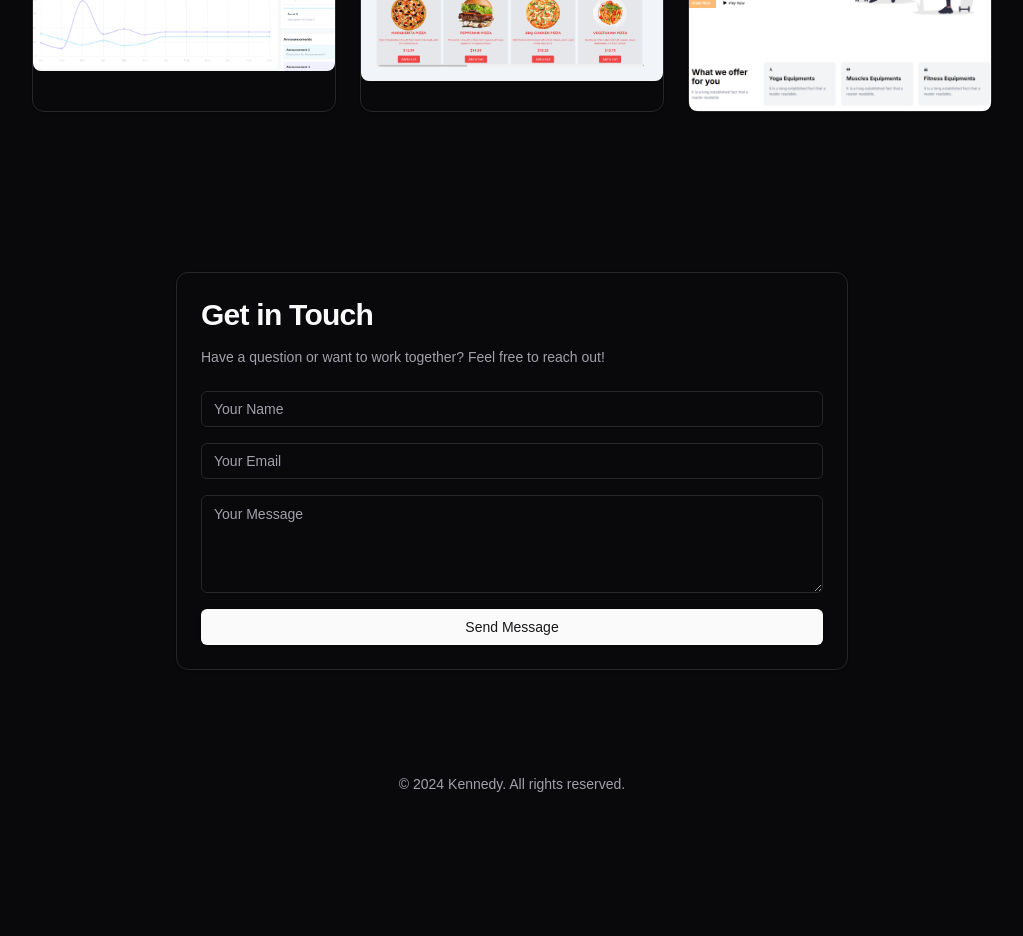
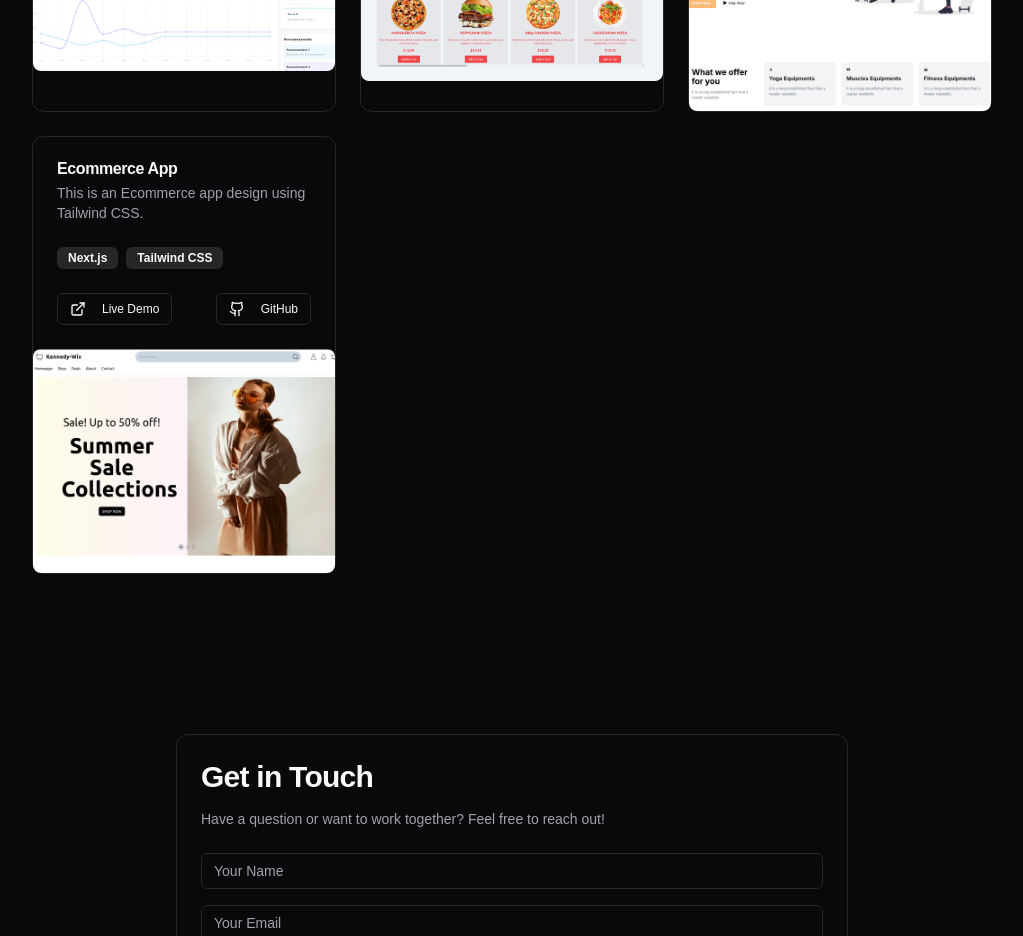
Before and after one commit to MWANGIKENNEDY/myportfolio, a Next.js app: page / in a window 1280 px wide. Shown: the part 980-1916 px from the top of the page, without its empty margins (128-1151 px from the left). Before the commit the page ends 1798 px from the top, so only its background shows below. Built offline with nearby package versions, Linux system fonts and the light colour scheme.

Commit message:
added the ecommerce project

```diff
--- a/components/projects.tsx
+++ b/components/projects.tsx
@@ -40,6 +40,15 @@ const projects = [
     //   githubLink: "https://github.com/johndoe/project2",
     //   coverImage:"/school-system.png"
     // },
+
+    {
+      title: "Ecommerce App",
+      description: "This is an Ecommerce app design using Tailwind CSS.",
+      tags: ["Next.js", "Tailwind CSS"],
+      liveLink: "https://ecommerce-1tij-em7d7rhwa-mwangikennedys-projects.vercel.app/",
+      githubLink: "https://github.com/MWANGIKENNEDY/ecommerce.git",
+      coverImage:"/ecommerce.png"
+    },
 
 
   ]
```
Also changed, not shown: public/ecommerce.png (added).
